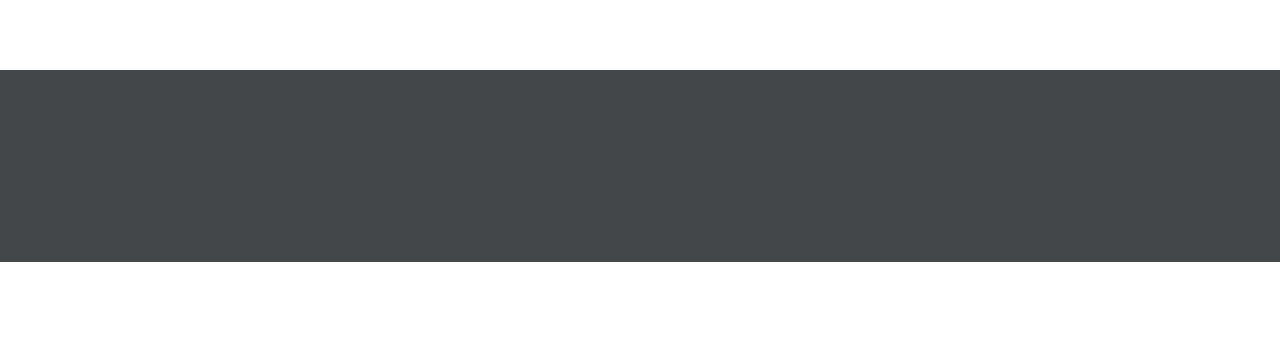
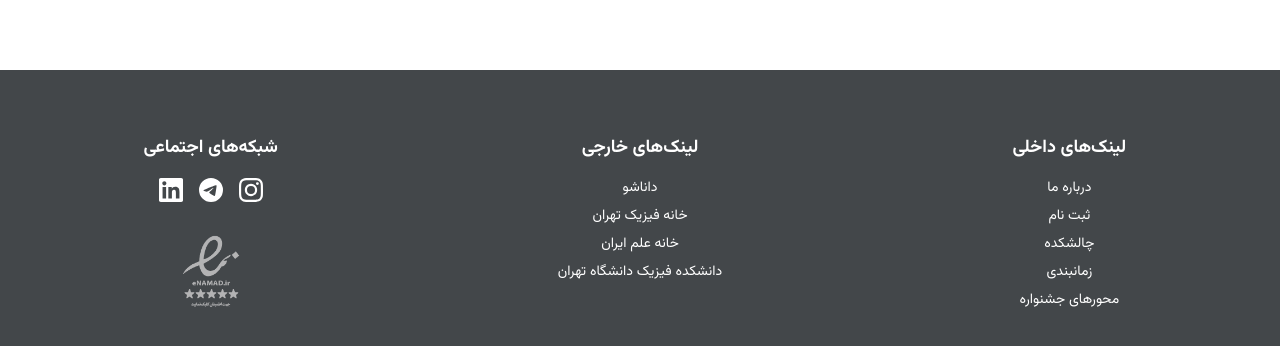
Before and after one commit to alireza10rezaei10/danaleague-front-end, a Next.js app: page / in a window 1280 px wide. Shown: the part 2016-2362 px from the top of the page. Before the commit the page ends 2278 px from the top, so only its background shows below. Built offline with nearby package versions, Linux system fonts and the light colour scheme; grey boxes are pictures that could not be loaded.

Commit message:
edit footer

```diff
--- a/app/constants.js
+++ b/app/constants.js
@@ -10,6 +10,7 @@ export const STATIC_TEXTS = {
 export const IMAGES = {
   POSTER: { URL: "/images/poster.jpg", ALT: "پوستر جشنواره دانالیگ" },
   PENCIL: { URL: "/images/icons/pencil.svg", ALT: "مداد کارتونی" },
+  NO_STAR_ENAMAD: { URL: "/images/no-star-enamad.png", ALT: "لوگوی ای نماد" },
 };
 
 export const MEHVARS = [
@@ -43,3 +44,19 @@ export const NAV_MENU_ITEMS = [
   { name: "درباره ما", path: "/about-us" },
   { name: "تماس با ما", path: "/contact-us" },
 ];
+
+export const FOOTER_LINKS = {
+  EXTERNALS: [
+    { TITLE: "داناشو", URL: "https://danasho-edu.ir/" },
+    { TITLE: "خانه فیزیک تهران", URL: "https://tphyc.ir" },
+    { TITLE: "خانه علم ایران", URL: "https://elmic.org" },
+    { TITLE: "دانشکده فیزیک دانشگاه تهران", URL: "https://physics.ut.ac.ir" },
+  ],
+  INTERNALS: [
+    { TITLE: "درباره ما", URL: "/about-us" },
+    { TITLE: "ثبت نام", URL: SIGN_UP_URL },
+    { TITLE: "چالشکده", URL: "/challenges" },
+    { TITLE: "زمانبندی", URL: "/info#timing" },
+    { TITLE: "محورهای جشنواره", URL: "/info#pivots" },
+  ],
+};
--- a/components/Footer.jsx
+++ b/components/Footer.jsx
@@ -1,23 +1,96 @@
 import Image from "next/image";
+import Link from "next/link";
+import { IMAGES, FOOTER_LINKS } from "@/app/constants";
+import { SiInstagram, SiTelegram, SiLinkedin } from "react-icons/si";
 
 const Footer = () => {
   return (
-    <footer className="mt-32 py-24 bg-[var(--primary-color)] flex justify-center">
-      {/* <a
+    <footer className="mt-32 py-16 bg-[var(--primary-color)] text-white">
+      <div className="container mx-auto px-4 grid grid-cols-1 sm:grid-cols-2 md:grid-cols-3 gap-10">
+        {/* Internal Links */}
+        <div className="text-center">
+          <h3 className="text-lg font-bold mb-4">لینک‌های داخلی</h3>
+          <ul className="space-y-2 text-sm">
+            {FOOTER_LINKS.INTERNALS.map((link, index) => {
+              return (
+                <li key={index}>
+                  <a href={link.URL} target="_blank" rel="noopener noreferrer">
+                    {link.TITLE}
+                  </a>
+                </li>
+              );
+            })}
+          </ul>
+        </div>
+
+        {/* External Links */}
+        <div className="text-center">
+          <h3 className="text-lg font-bold mb-4">لینک‌های خارجی</h3>
+          <ul className="space-y-2 text-sm">
+            {FOOTER_LINKS.EXTERNALS.map((link, index) => {
+              return (
+                <li key={index}>
+                  <a href={link.URL} target="_blank" rel="noopener noreferrer">
+                    {link.TITLE}
+                  </a>
+                </li>
+              );
+            })}
+          </ul>
+        </div>
+
+        {/* Social + Enamad */}
+        <div className="flex flex-col items-center space-y-4 sm:col-span-2 md:col-span-1">
+          <h3 className="text-lg font-bold">شبکه‌های اجتماعی</h3>
+          <div className="flex space-x-4">
+            <a
+              href="https://instagram.com/danaleague"
+              target="_blank"
+              rel="noopener noreferrer"
+              className="hover:text-[var(--gold-color)] transition"
+              aria-label="Instagram"
+            >
+              <SiInstagram className="w-6 h-6" />
+            </a>
+            <a
+              href="https://t.me/danaleague"
+              target="_blank"
+              rel="noopener noreferrer"
+              className="hover:text-[var(--gold-color)] transition"
+              aria-label="Telegram"
+            >
+              <SiTelegram className="w-6 h-6" />
+            </a>
+            <a
+              href="https://linkedin.com/company/danaleague"
+              target="_blank"
+              rel="noopener noreferrer"
+              className="hover:text-[var(--gold-color)] transition"
+              aria-label="LinkedIn"
+            >
+              <SiLinkedin className="w-6 h-6" />
+            </a>
+          </div>
+
+          {/* Enamad */}
+          <div className="mt-4">
+            <a
               referrerPolicy="origin"
               target="_blank"
               rel="noopener noreferrer"
               href="https://trustseal.enamad.ir/?id=595202&Code=zBetXpfgU7zEIvtunoeNzvS05SJXn7OX"
             >
               <Image
-          referrerPolicy="origin"
-          src="https://trustseal.enamad.ir/logo.aspx?id=595202&Code=zBetXpfgU7zEIvtunoeNzvS05SJXn7OX"
-          alt="ای‌نماد"
+                src={IMAGES.NO_STAR_ENAMAD.URL}
+                alt={IMAGES.NO_STAR_ENAMAD.ALT}
                 className="cursor-pointer"
                 width={70}
                 height={70}
               />
-      </a> */}
+            </a>
+          </div>
+        </div>
+      </div>
     </footer>
   );
 };
--- a/package.json
+++ b/package.json
@@ -15,6 +15,7 @@
     "react": "^19.0.0",
     "react-dom": "^19.0.0",
     "react-hook-form": "^7.55.0",
+    "react-icons": "^5.5.0",
     "yup": "^1.6.1"
   },
   "devDependencies": {
```
Also changed, not shown: public/images/no-star-enamad.png (added), 1 other file (tests, documents, lock files or other folders). Lines whose indentation alone changed are shown as unchanged.
